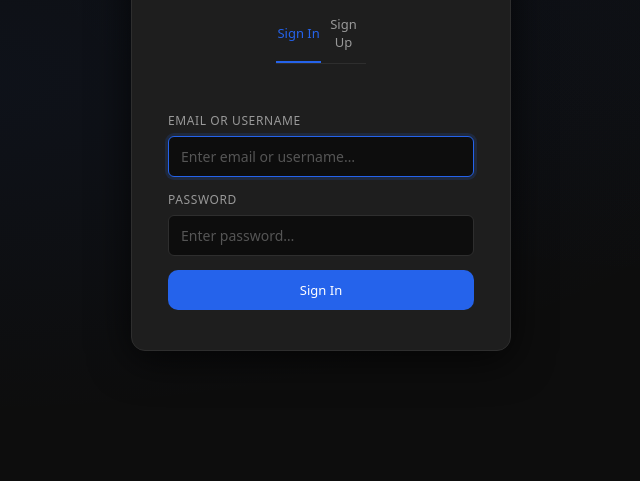
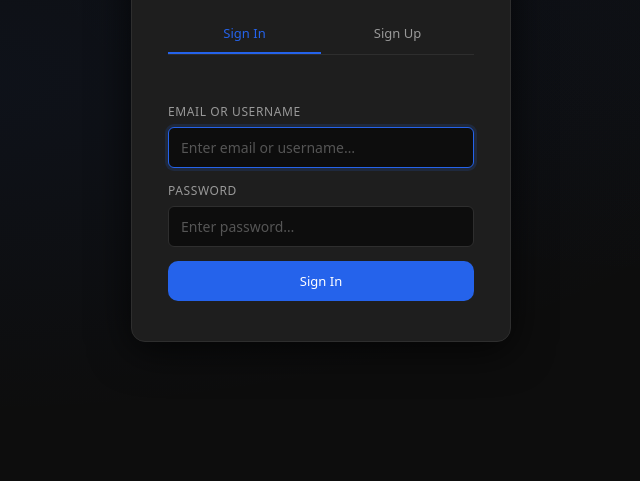
Before and after one commit to akshay09438/Feedo, a website: page public/login.html in a window 1280 px wide. Shown: the part 319-800 px from the top of the page, without its empty margins (319-959 px from the left). Drawn offline with Linux system fonts and the light colour scheme; no server answers.

Commit message:
Fix Sign Up tab text wrapping on login page

```diff
--- a/public/style.css
+++ b/public/style.css
@@ -920,6 +920,7 @@ textarea.form-input { resize: vertical; min-height: 80px; }
 
 .auth-tabs {
   display: flex;
+  width: 100%;
   border-bottom: 1px solid var(--border);
   margin-bottom: 20px;
   gap: 0;
@@ -934,6 +935,7 @@ textarea.form-input { resize: vertical; min-height: 80px; }
   border: none;
   border-bottom: 2px solid transparent;
   cursor: pointer;
+  white-space: nowrap;
   transition: color 0.15s, border-color 0.15s;
 }
 .auth-tab:hover { color: var(--text-primary); }
```
